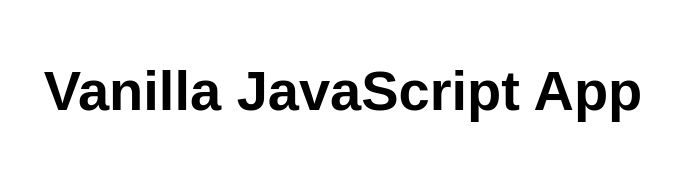
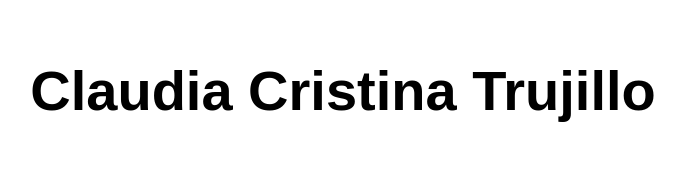
Before and after one commit to btrujc/my_first_wapp, a website: page src/index.html in a window 1280 px wide. Shown: the whole page, without its empty margins (297-982 px from the left). Drawn offline with Linux system fonts and the light colour scheme.

Commit message:
Update index.html

```diff
--- a/src/index.html
+++ b/src/index.html
@@ -5,12 +5,12 @@
   <meta charset="UTF-8">
   <meta name="viewport" content="width=device-width, initial-scale=1.0">
   <link rel="stylesheet" href="styles.css">
-  <title>Vanilla JavaScript App</title>
+  <title>Portfolio</title>
 </head>
 
 <body>
   <main>
-    <h1>Vanilla JavaScript App</h1>
+    <h1>Claudia Cristina Trujillo</h1>
   </main>
 </body>
 
```
